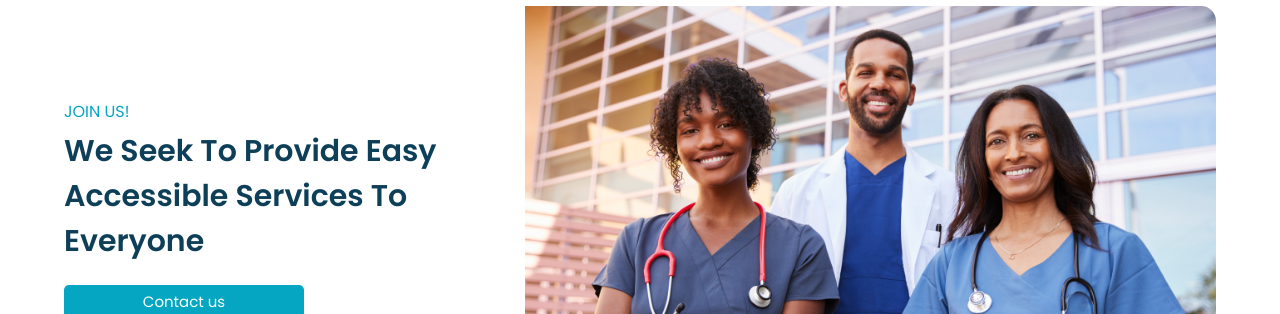
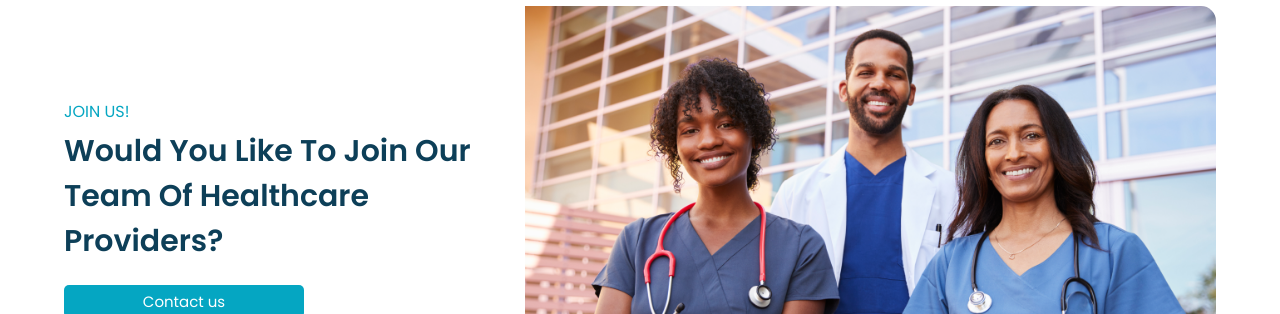
Before and after one commit to Silicon-Valley00/eirhub-frontend, a React (Create React App) app in the folder client/: page /landing-page in a window 1280 px wide. Shown: the part 1320-1634 px from the top of the page. Built offline with nearby package versions, Linux system fonts and the light colour scheme.

Commit message:
change text 'providers' to 'pretenders'

```diff
--- a/client/src/Pages/Landing page/components/QuickSolution.js
+++ b/client/src/Pages/Landing page/components/QuickSolution.js
@@ -57,7 +57,7 @@ const QuickSolution = () => {
             <div className={styles.left__div}>
                <p className={styles.firstp}>Join us!</p>
                <p className={styles.secondp}>
-                  We seek to provide easy accessible services to everyone
+                  Would you like to join our team of healthcare providers?
                </p>
                <div className={styles.btn}>
                   <button className={styles.contact__btn}>Contact us</button>
```
